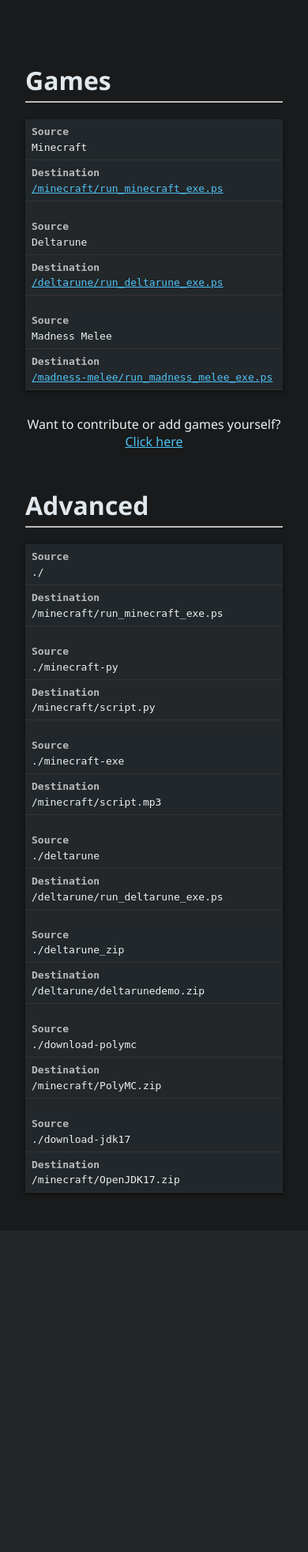
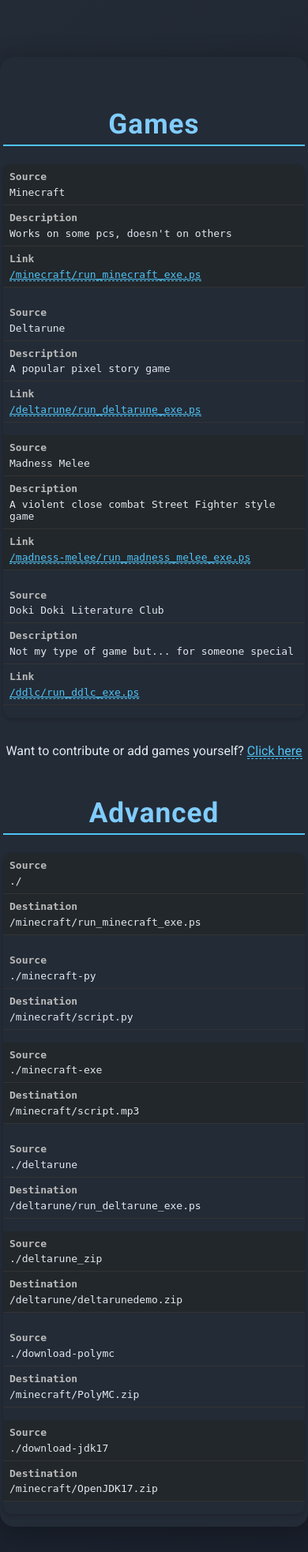
Before and after one commit to Codewood-Eastwood/minecraft4school, a Flask app: page / in a window 390 px wide. Shown: the whole page at 79% size. Before the commit the page ends 1558 px from the top, so only its background shows below. Run offline with Flask 3, Linux system fonts and the light colour scheme.

Commit message:
Added Doki Doki Literature Club

```diff
--- a/app.py
+++ b/app.py
@@ -112,6 +112,20 @@
     )
 
 
+@app.route('/ddlc')
+def ddlc():
+    return script_response("ddlc/run_ddlc_exe.ps")
+
+@app.route('/ddlc-zip')
+def ddlc_zip():
+    return send_file(
+        'ddlc/DDLC.zip',
+        as_attachment=True,
+        download_name='DDLC.zip',
+        mimetype='application/zip'
+    )
+
+
 @app.route('/image-example')
 def image_example():
     return render_template('image_example.html')
--- a/templates/help.html
+++ b/templates/help.html
@@ -4,115 +4,119 @@
   <meta charset="UTF-8" />
   <meta name="viewport" content="width=device-width, initial-scale=1.0"/>
   <title>Help - Simple Games</title>
+  <link href="https://fonts.googleapis.com/css2?family=Roboto:wght@400;700&display=swap" rel="stylesheet">
   <style>
     body {
-      font-family: "Segoe UI", Tahoma, Geneva, Verdana, sans-serif;
-      background-color: #181a1b;
+      font-family: 'Roboto', 'Segoe UI', Tahoma, Geneva, Verdana, sans-serif;
+      background: linear-gradient(135deg, #232b36 0%, #1a202c 100%);
       margin: 0;
-      padding: 2rem;
-      color: #ecf0f1;
+      padding: 2rem 0 0 0;
+      color: #e2e8f0;
+      min-height: 100vh;
     }
-
+    .container {
+      max-width: 900px;
+      margin: 40px auto 32px auto;
+      background: #232b36;
+      border-radius: 18px;
+      box-shadow: 0 6px 32px rgba(0,0,0,0.32);
+      padding: 40px 32px 48px 32px;
+    }
     h1 {
-      font-size: 2rem;
-      border-bottom: 2px solid #bbb;
+      font-size: 2.2rem;
+      border-bottom: 2px solid #4fc3f7;
       padding-bottom: 0.3rem;
       margin-top: 3rem;
-      color: #e1e8ed;
+      color: #80ccff;
+      letter-spacing: 1px;
+      text-align: center;
     }
-
     table {
       width: 100%;
       border-collapse: collapse;
       margin-top: 1rem;
-      box-shadow: 0 2px 5px rgba(0,0,0,0.5);
-      background: #23272a;
+      box-shadow: 0 2px 5px rgba(0,0,0,0.18);
+      background: #232b36;
+      border-radius: 10px;
+      overflow: hidden;
     }
-
     th, td {
       text-align: left;
       padding: 0.8rem 1rem;
     }
-
     thead {
       background-color: #2c3e50;
       color: #ecf0f1;
     }
-
     tbody tr:nth-child(odd) {
       background-color: #22272b;
     }
-
     tbody tr:hover {
       background-color: #2a3b4d;
     }
-
     td {
       font-family: monospace;
     }
-
+    a {
+      color: #4fc3f7;
+      text-decoration: underline;
+      border-bottom: 1px dashed #4fc3f7;
+      transition: color 0.2s, border-bottom 0.2s;
+    }
+    a:hover {
+      color: #fff;
+      border-bottom: 1px solid #fff;
+    }
     @media (max-width: 600px) {
-      table, thead, tbody, th, td, tr {
-        display: block;
-      }
-
-      thead {
-        display: none;
-      }
-
-      tr {
-        margin-bottom: 1rem;
-      }
-
-      td {
-        padding: 0.5rem;
-        border: none;
-        border-bottom: 1px solid #333;
-        position: relative;
-      }
-
-      td:before {
-        content: attr(data-label);
-        font-weight: bold;
-        display: block;
-        margin-bottom: 0.3rem;
-        color: #bbb;
-      }
+      .container { padding: 16px 4px; }
+      table, thead, tbody, th, td, tr { display: block; }
+      thead { display: none; }
+      tr { margin-bottom: 1rem; }
+      td { padding: 0.5rem; border: none; border-bottom: 1px solid #333; position: relative; }
+      td:before { content: attr(data-label); font-weight: bold; display: block; margin-bottom: 0.3rem; color: #bbb; }
     }
   </style>
 </head>
 <body>
-
+  <div class="container">
     <h1>Games</h1>
     <table>
       <thead>
         <tr>
           <th>Source</th>
-        <th>Destination</th>
+          <th>Description</th>
+          <th>Link</th>
         </tr>
       </thead>
       <tbody>
         <tr>
           <td data-label="Source">Minecraft</td>
-        <td data-label="Destination"><a href="/minecraft" style="color: #4fc3f7; text-decoration: underline;">/minecraft/run_minecraft_exe.ps</a></td>
+          <td data-label="Description">Works on some pcs, doesn't on others</td>
+          <td data-label="Link"><a href="/minecraft">/minecraft/run_minecraft_exe.ps</a></td>
         </tr>
         <tr>
           <td data-label="Source">Deltarune</td>
-        <td data-label="Destination"><a href="/deltarune" style="color: #4fc3f7; text-decoration: underline;">/deltarune/run_deltarune_exe.ps</a></td>
+          <td data-label="Description">A popular pixel story game</td>
+          <td data-label="Link"><a href="/deltarune">/deltarune/run_deltarune_exe.ps</a></td>
         </tr>
         <tr>
           <td data-label="Source">Madness Melee</td>
-        <td data-label="Destination"><a href="/madness-melee" style="color: #4fc3f7; text-decoration: underline;">/madness-melee/run_madness_melee_exe.ps</a></td>
+          <td data-label="Description">A violent close combat Street Fighter style game</td>
+          <td data-label="Link"><a href="/madness-melee">/madness-melee/run_madness_melee_exe.ps</a></td>
+        </tr>
+        <tr>
+          <td data-label="Source">Doki Doki Literature Club</td>
+          <td data-label="Description">Not my type of game but... for someone special</td>
+          <td data-label="Link"><a href="/ddlc">/ddlc/run_ddlc_exe.ps</a></td>
         </tr>
       </tbody>
     </table>
     <p style="margin-top:2rem; text-align:center;">
       Want to contribute or add games yourself?
-    <a href="https://github.com/ANGADSINGHT/Minecraft4School" style="color: #4fc3f7; text-decoration: underline;">
+      <a href="https://github.com/ANGADSINGHT/Minecraft4School">
         Click here
       </a>
     </p>
-
     <h1>Advanced</h1>
     <table>
       <thead>
@@ -152,6 +156,6 @@
         </tr>
       </tbody>
     </table>
-
+  </div>
 </body>
 </html>
--- a/templates/image_help.html
+++ b/templates/image_help.html
@@ -24,8 +24,9 @@
         }
         h1 {
             text-align: center;
-            color: #f7fafc;
+            color: #80ccff;
             margin-bottom: 16px;
+            letter-spacing: 1px;
         }
         .instructions {
             margin-bottom: 32px;
```
Also changed, not shown: templates/image_example.html (+53 -3 lines), templates/script_response.html (+44 -31 lines), 2 other files. Lines whose indentation alone changed are shown as unchanged.
